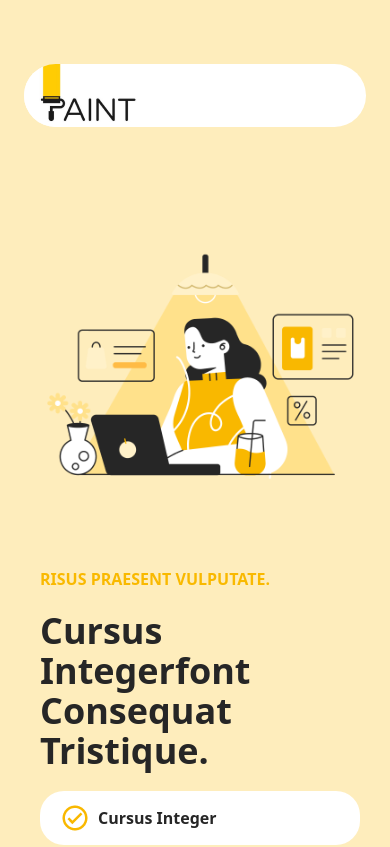
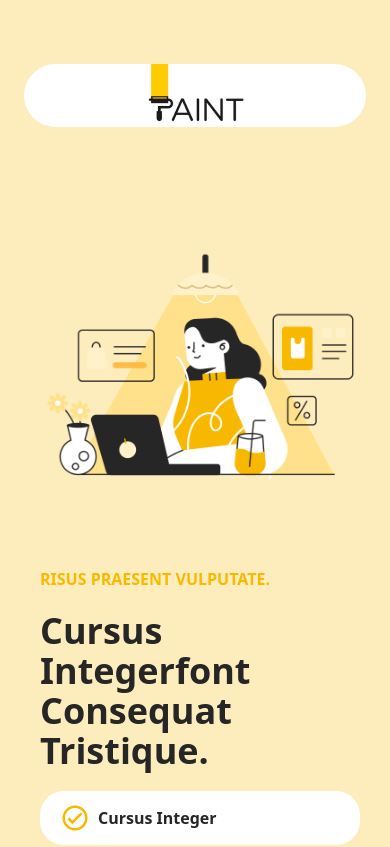
Before and after one commit to czzyPranto/CSE-3532-mid-C223058, a plain HTML site: page index.html in a window 390 px wide. Shown: the top 847 px of the page. Drawn offline with nearby package versions, Linux system fonts and the light colour scheme.

Commit message:
Last center  message

```diff
--- a/index.html
+++ b/index.html
@@ -12,7 +12,7 @@
 
 <body>
     <header class="bg-[#FEEDBC] px-6 lg:px-36 py-16">
-        <nav class="flex justify-start overflow-hidden lg:justify-center items-center bg-[#fff] rounded-full ">
+        <nav class="flex justify-center items-center overflow-hidden lg:justify-center items-center bg-[#fff] rounded-full ">
             <img src="paint-logo.png" alt="">
         </nav>
         <div class="hero py-16">
```
